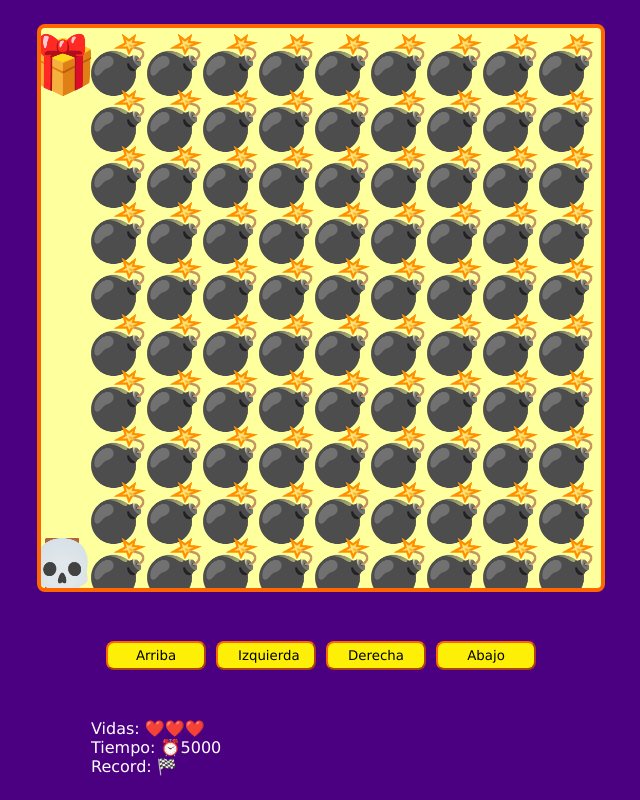
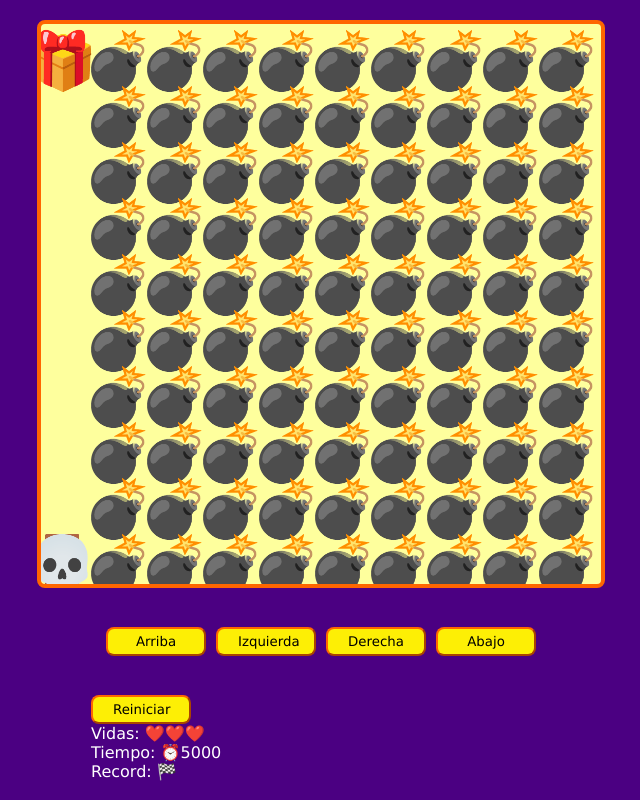
Before and after one commit to felort15/juegoCalabera, a plain HTML site: page index.html in a window 1280 px wide. Shown: the whole page, without its empty margins (319-959 px from the left). Drawn offline with Linux system fonts and the light colour scheme.

Commit message:
Boton Reinicio

```diff
--- a/game.js
+++ b/game.js
@@ -155,3 +155,14 @@ function moveDown(){
 
   }
 }
+// Selecciona el botón de reinicio
+const resetButton = document.querySelector('.reset_bottom');
+
+// Agrega un evento de clic al botón de reinicio
+resetButton.addEventListener('click', resetGame);
+
+// Función que se ejecuta al hacer clic en el botón de reinicio
+function resetGame() {
+  location.reload();
+}
+  console.log('Juego reiniciado');
--- a/index.html
+++ b/index.html
@@ -17,14 +17,21 @@
       <button id="right">Derecha</button>
       <button id="down">Abajo</button>
     </div>
+    <div class="messages">
+      <div>
+        <button class="button reset_bottom">Reiniciar</button>
 
-    <div class="messages">
+      </div>
+
       <p>Vidas: <span id="lives"></span></p>
       <p>Tiempo: ⏰<span id="time"></span></p>
       <p>Record: 🏁<span id="record"></span></p>
       <p id="result"></p>
     </div>
+
   </div>
+
+
 
   <script src="./maps.js"></script>
   <script src="./game.js"></script>
--- a/styles.css
+++ b/styles.css
@@ -38,6 +38,7 @@ body {
     padding: 5px 20px;
     width: 100px;
   }
+
   button:not(:last-child) {
     margin-right: 10px;
   }
@@ -55,6 +56,13 @@ body {
     margin: 0;
     width: 100%;
   }
+  .reset_bottom {
+    display: flex;
+    justify-content: center;
+    width:100 ;
+    display: block; /* Cambia a block para que se centre correctamente */
+  }
+
 
   @media (max-width: 440px) {
     button { margin-top: 25px; }
```
